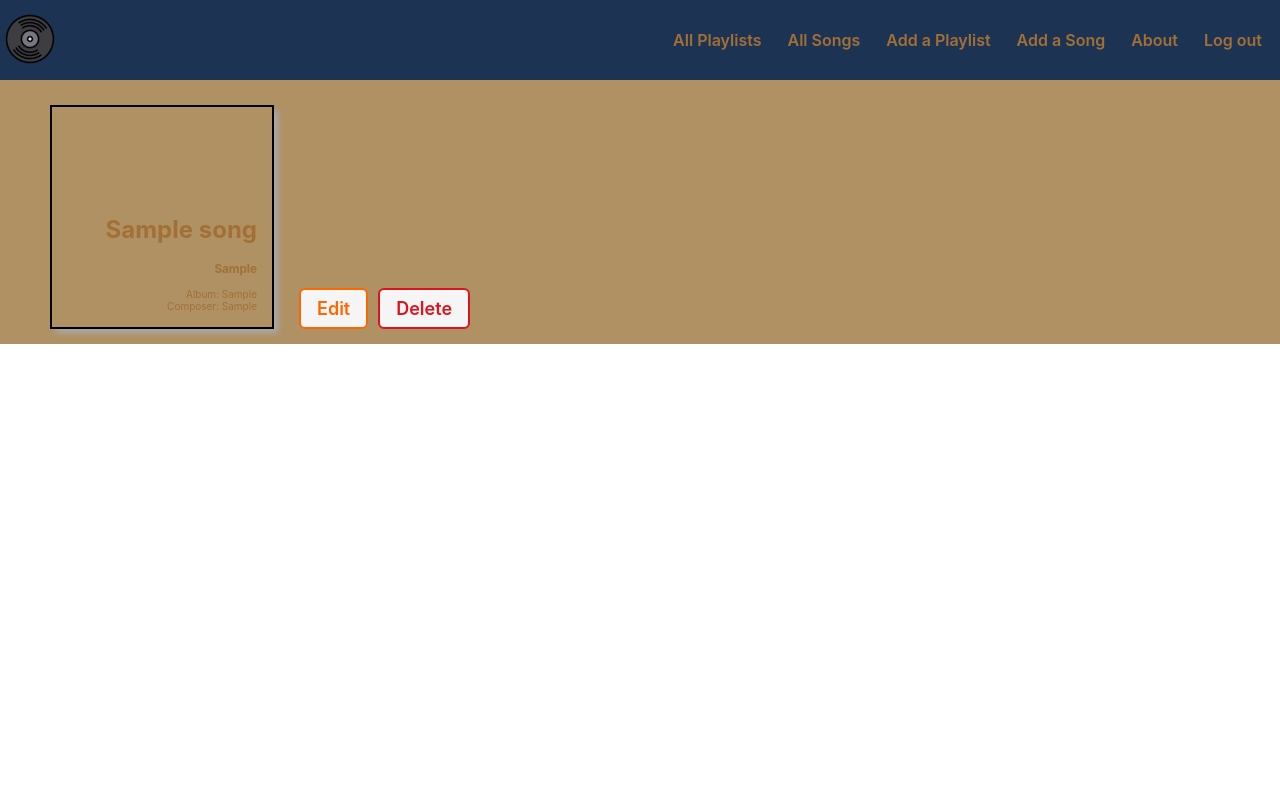
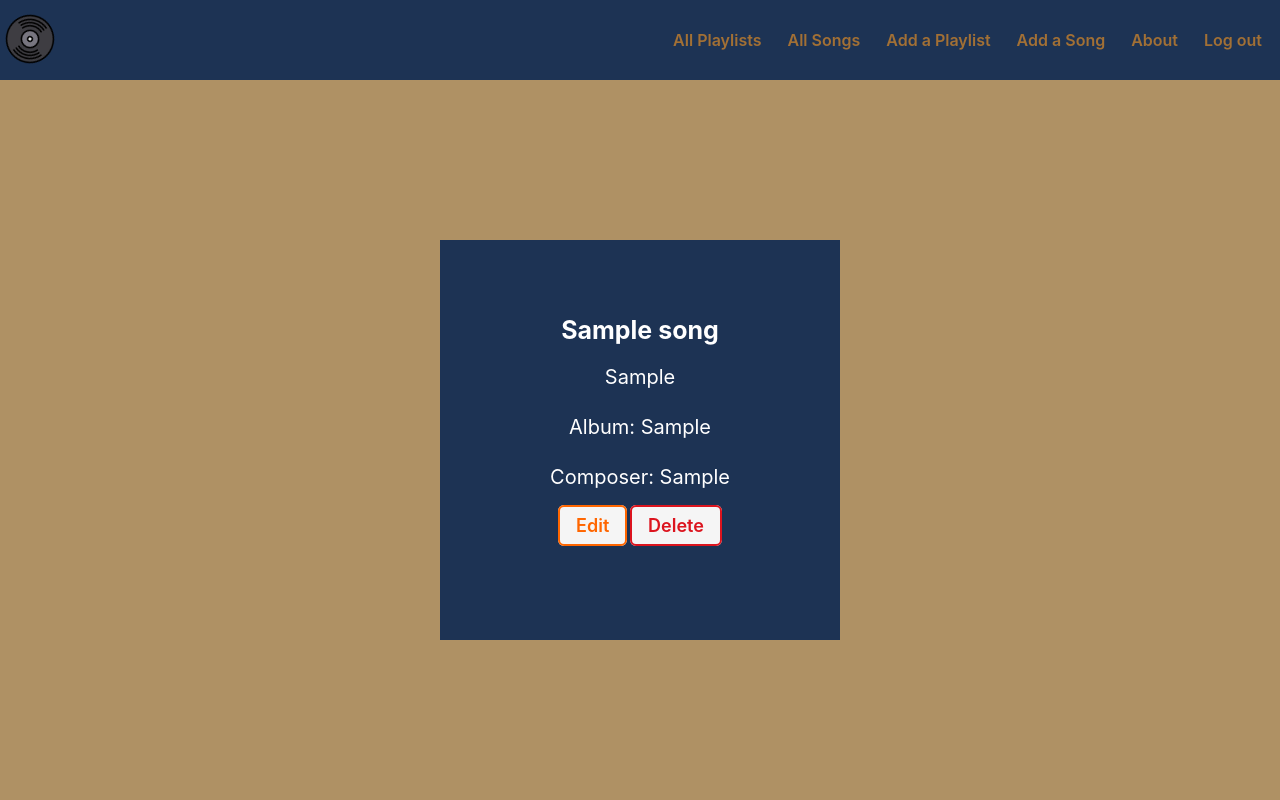
Before and after one commit to chenannchi/playlist-collector, a Django app: page /songs/1/ in a window 1280 px wide. Run offline with Django 4.2, Linux system fonts and the light colour scheme; a user stored in the database is signed in; tables that the repository leaves empty hold one stand-in row (values such as "Sample post").

Commit message:
add style to song detail page

```diff
--- a/main_app/static/css/base.css
+++ b/main_app/static/css/base.css
@@ -25,7 +25,7 @@ body {
   font-family: -apple-system, BlinkMacSystemFont, 'Segoe UI', 'Roboto',
     'Oxygen', 'Ubuntu', 'Cantarell', 'Fira Sans', 'Droid Sans',
     'Helvetica Neue', sans-serif;
-  min-height: 100vh;
+  min-height: 90vh;
   /* --nav-bg: rgba(104, 197, 248, .7); */
   --nav-bg:#af9164;
   --nav-bg-ff: rgba(104, 197, 248, .9);
@@ -205,6 +205,14 @@ nav li {
   font-size: var(--font-reg);
 }
 
+.info{
+  font-size: 20px;
+}
+
+.title{
+  font-size: 25px;
+}
+
 @media only screen and (min-width: 768px) {
   header {
     position: sticky;
@@ -216,7 +224,7 @@ nav li {
 
   main {
     /* max-width: 1300px; */
-    min-height: calc(100vh - 53px);
+    min-height: 90vh;
   }
 
   /* nav,
@@ -268,7 +276,7 @@ nav li {
 
 @media only screen and (min-width: 1024px) {
   main {
-    min-height: calc(100vh - 55px);
+    min-height: 90vh;
   }
 
   header {
--- a/main_app/static/css/songs/song-detail.css
+++ b/main_app/static/css/songs/song-detail.css
@@ -1,27 +1,16 @@
-main {
+.container {
   display: flex;
-  align-items: flex-end;
-  justify-content: flex-start;
-  min-height: auto;
+  align-items: center;
+  justify-content: center;
+  min-height: 90vh;
 }
 
 .card {
-  width: 224px;
-  height: 224px;
-  margin: 25px 25px 15px 40px;
-  border: solid 2px;
-  box-shadow: var(--card-box-shadow);
+  width: 400px;
+  height: 400px;
+  margin: 10px;
   position: relative;
-}
-
-.card-bg{
-  opacity: .4;
-  position: absolute;
-  display: inline-flex;
-  top: 0;
-  left: 0;
-  width: 100%;
-  height: 100%;
+  background-color: var(--color1);
 }
 
 .card-content {
@@ -29,24 +18,16 @@ main {
   height: 100%;
   width: 100%;
   display: flex;
-  align-items: flex-end;
-  justify-content: flex-end;
+  align-items: center;
+  justify-content: center;
   flex-direction: column;
-  color: var(--text-color);
+  color: white;
+}
+
+.card-content > *{
+  height: 50px;
 }
 
 .btn {
-  margin-bottom: 15px;
+  margin: 15px 0;
 }
-
-.card h2 {
-  margin: 7px 0;
-  font-size: var(--font-xl);
-  z-index: 1;
-}
-
-.card p {
-  margin: 0;
-  font-size: var(--font-reg);
-  z-index: 1;
-}
--- a/main_app/templates/main_app/playlist_form.html
+++ b/main_app/templates/main_app/playlist_form.html
@@ -6,6 +6,7 @@
 {% endblock %}
 
 {% block content %}
+  <div class="container">
     <div class="page-header">
       {% if playlist %}
         <h1>Edit {{ playlist.name }}</h1>
@@ -17,6 +18,7 @@
     {% comment %}
       Leaving the action empty makes the form post to the same url used to display it
     {% endcomment %}
+
     <form action="" method="post" class="form-container">
       {% comment %}
         Django requires the following for security purposes
@@ -30,5 +32,6 @@
       </table>
       <button type="submit" class="btn submit">Submit!</button>
     </form>
+  </div>
 
 {% endblock %}
--- a/main_app/templates/main_app/song_detail.html
+++ b/main_app/templates/main_app/song_detail.html
@@ -10,17 +10,19 @@
 {% endblock %}
 
 {% block content %}
-
-<div class="card">
-  <div class="card-bg"></div>
-  <div class="card-content">
-    <h2>{{ song.title }}</h2>
-    <h3>{{ song.singer }}</h3>
-    <div>Album:  {{ song.album }}</div>
-    <div>Composer:  {{ song.composer }}</div>
+<div class="container">
+  <div class="card">
+    <div class="card-content">
+      <div class="title">{{ song.title }}</div>
+      <div class="info">{{ song.singer }}</div>
+      <div class="info">Album:  {{ song.album }}</div>
+      <div class="info">Composer:  {{ song.composer }}</div>
+      <div>
+        <a href="{% url 'songs_update' song.id %}" class="btn warn">Edit</a>
+        <a href="{% url 'songs_delete' song.id %}" class="btn danger">Delete</a>
+      </div>
+    </div>
   </div>
 </div>
-<a href="{% url 'songs_update' song.id %}" class="btn warn">Edit</a>
-<a href="{% url 'songs_delete' song.id %}" class="btn danger">Delete</a>
 
 {% endblock %}
--- a/main_app/templates/main_app/song_form.html
+++ b/main_app/templates/main_app/song_form.html
@@ -6,6 +6,7 @@
 {% endblock %}
 
 {% block content %}
+<div class="container">
   <div class="page-header">
     {% if object %}
       <h1>Edit {{object.title}}</h1>
@@ -21,5 +22,6 @@
     </table>
     <button type="submit" class="btn submit">Submit!</button>
   </form>
+</div>
 
 {% endblock %}
--- a/main_app/templates/signup.html
+++ b/main_app/templates/signup.html
@@ -6,7 +6,7 @@
 {% endblock %}
 
 {% block content %}
-
+<div class="container">
   <div class="page-header">
     <h1>Sign Up</h1>
     <img src="{% static 'images/blue-music.svg' %}" alt="A music icon"/>
@@ -21,5 +21,6 @@
     </table>
     <button type="submit" class="btn submit">Submit!</button>
   </form>
+</div>
 
 {% endblock %}
```
Also changed, not shown: main_app/static/css/form.css (+26 -4 lines), main_app/static/css/songs/song-index.css (+0 -7 lines). Lines whose indentation alone changed are shown as unchanged.
